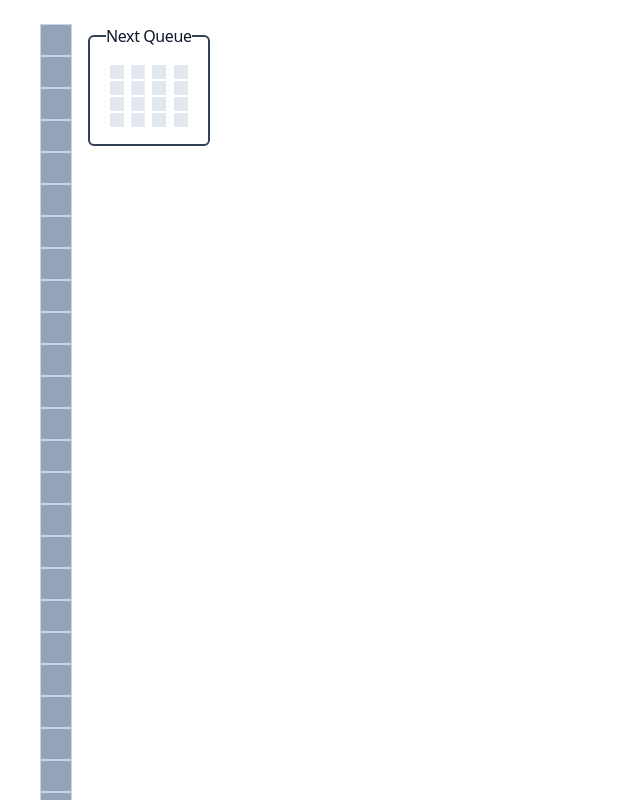
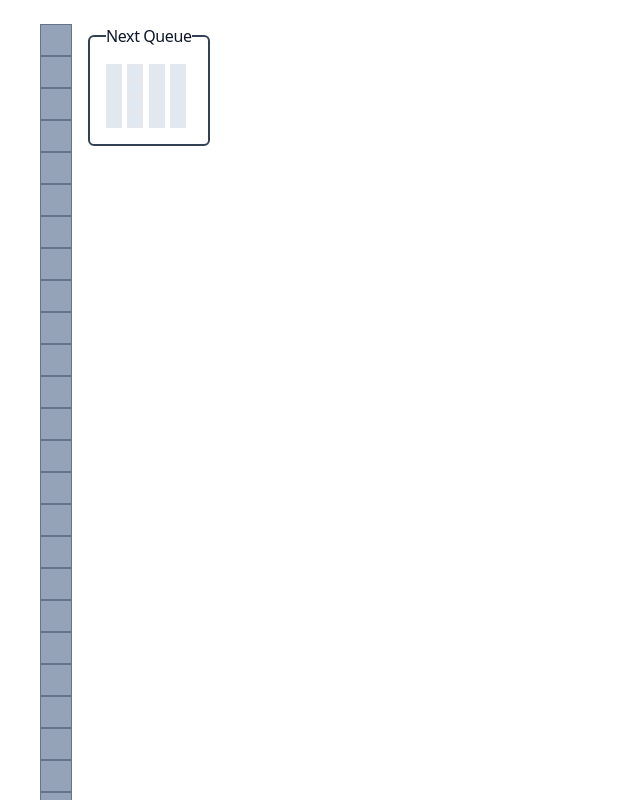
Before and after one commit to swaffzor/tetris-react, a React (Create React App) app: page / in a window 1280 px wide. Shown: the top 800 px of the page, without its empty margins (0-640 px from the left). Built offline with nearby package versions, Linux system fonts and the light colour scheme.

Commit message:
playing with theming

```diff
--- a/src/App.tsx
+++ b/src/App.tsx
@@ -354,7 +354,6 @@ function App() {
           {board.map((row, index) => {
             return (
               <Row
-                boardWidth={boardWidth}
                 key={index}
                 spots={row}
                 width="w-8"
@@ -373,7 +372,6 @@ function App() {
             {nextBoard.map((row, nextIndex) => {
               return (
                 <Row
-                  boardWidth={4}
                   key={`next-${nextIndex}`}
                   spots={row}
                   width="w-4"
@@ -391,24 +389,35 @@ function App() {
 
 export default App;
 
+const drunk = "transition duration-700";
 interface RowProps {
-  boardWidth: number;
   spots: Spot[];
   width: string;
   height: string;
   border: string;
 }
-export const Row = ({ boardWidth, spots, border, width, height }: RowProps) => {
+export const Row = ({ spots, border, width, height }: RowProps) => {
   return (
     <>
       {spots.length > 0 &&
         spots?.map((spot, index) => {
           return (
-            <div
-              key={`spot-${index}`}
-              className={`${spot.color} ${width} ${height} m-auto border ${border}`}
-            >
-              {/* {spot.value} */}
+            <div key={`spot-${index}`}>
+              <div
+                className={[
+                  `ease-linear ${spot.fixed ? "duration-200" : "duration-75"}`,
+                  spot.color,
+                  width,
+                  height,
+                  spot.fixed
+                    ? "rounded-xs"
+                    : spot.color === "bg-slate-400"
+                    ? "border border-slate-500" //affects grid
+                    : " border", // piece/cursor
+                ].join(" ")}
+              >
+                {/* {spot.value} */}
+              </div>
             </div>
           );
         })}
```
